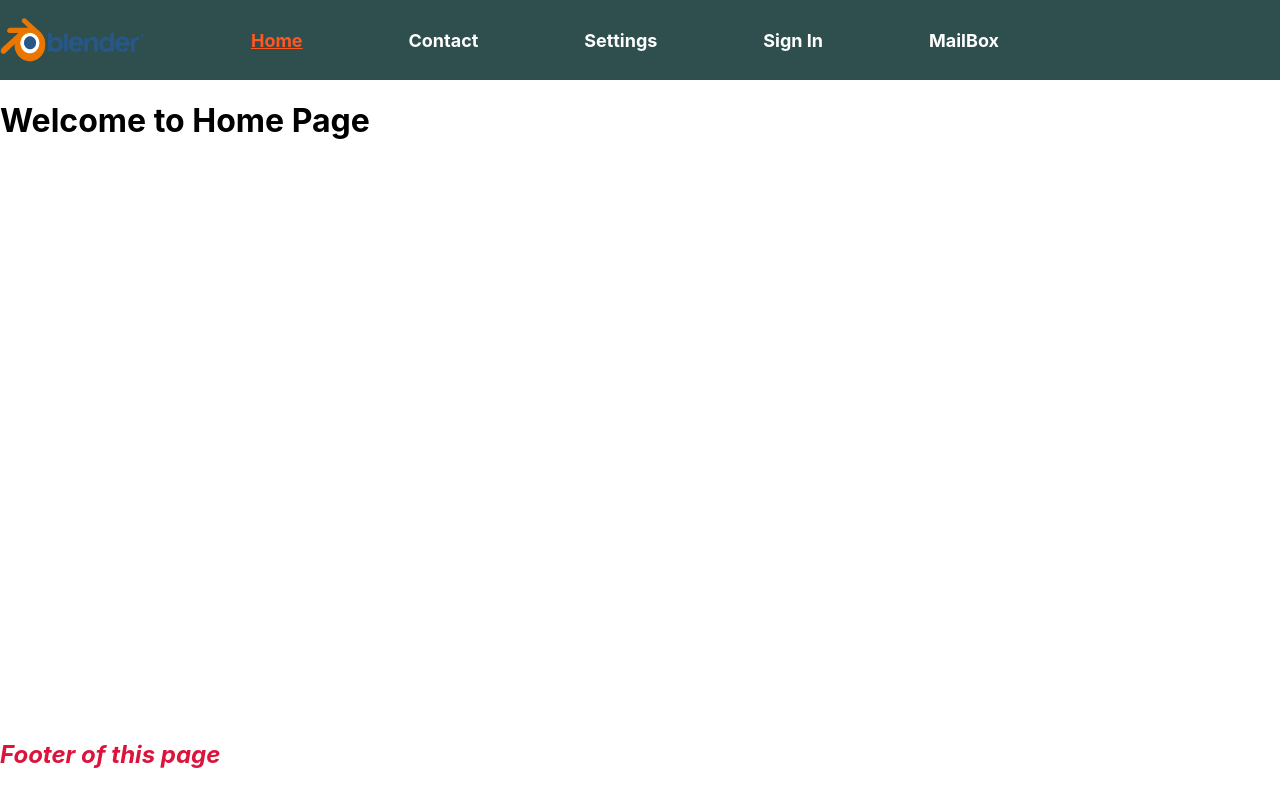
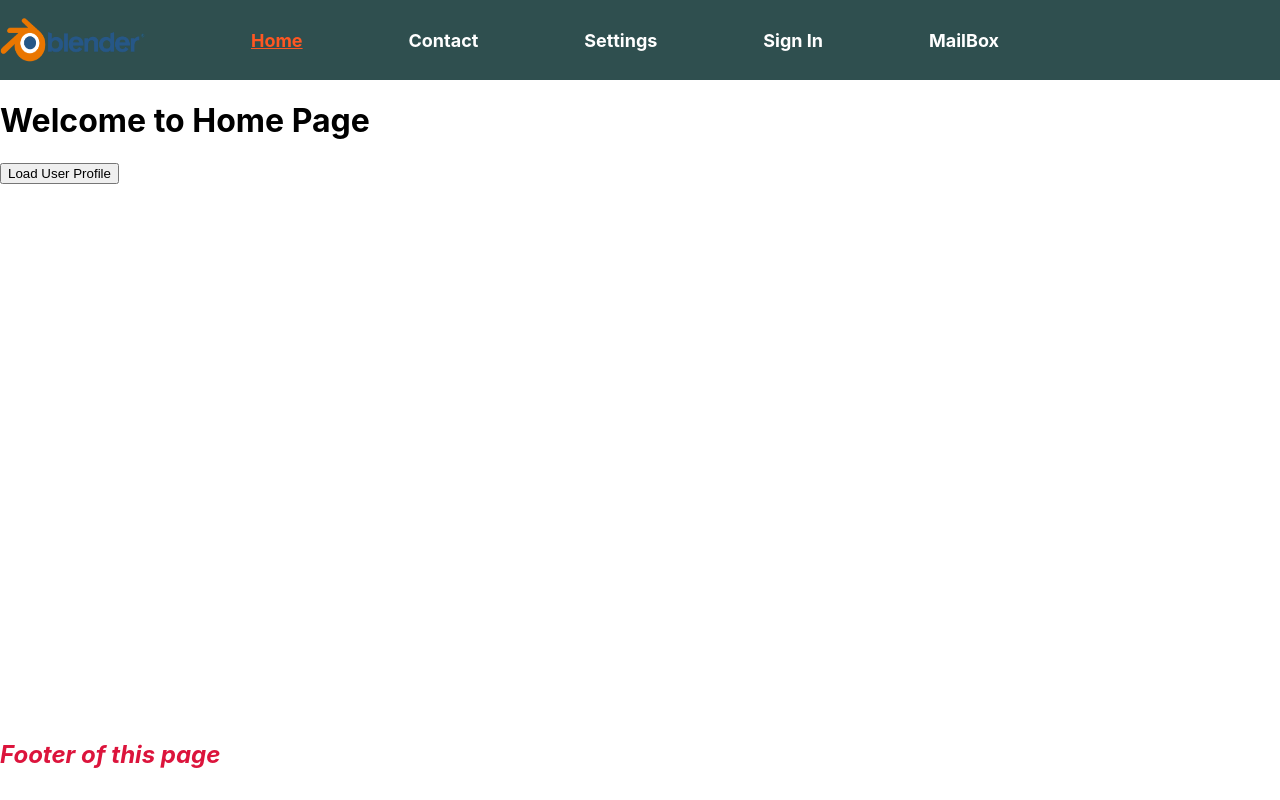
Before and after one commit to karthickvkumar/vcentry24, a React (Create React App) app in the folder learning-react/: page / in a window 1280 px wide. Built offline with nearby package versions, Linux system fonts and the light colour scheme.

Commit message:
source code

```diff
--- a/learning-react/package.json
+++ b/learning-react/package.json
@@ -6,6 +6,7 @@
     "@testing-library/jest-dom": "^5.16.5",
     "@testing-library/react": "^13.4.0",
     "@testing-library/user-event": "^13.5.0",
+    "axios": "^1.3.4",
     "react": "^18.2.0",
     "react-dom": "^18.2.0",
     "react-router-dom": "^6.8.0",
--- a/learning-react/src/pages/home.js
+++ b/learning-react/src/pages/home.js
@@ -1,14 +1,29 @@
 import React from "react";
 import HeaderComponent from "../components/header";
 import FooterComponent from "../components/footer";
+import axios from 'axios';
 
 const HomePage = () => {
+
+  const getUserProfile = () => {
+    const url = "https://reqres.in/api/users?page=2";
+
+    axios.get(url)
+      .then( (response) => {
+          console.log(response.data);
+       })
+      .catch( (error) => {
+        console.log(error);
+      })
+  }
+
   return(
     <div className="main-page">
       <HeaderComponent></HeaderComponent>
 
       <div className="page-content">
         <h1>Welcome to Home Page</h1>
+        <button onClick={() => getUserProfile()}>Load User Profile</button>
       </div>
 
       <FooterComponent></FooterComponent>
```
Also changed, not shown: 1 other file (tests, documents, lock files or other folders).
